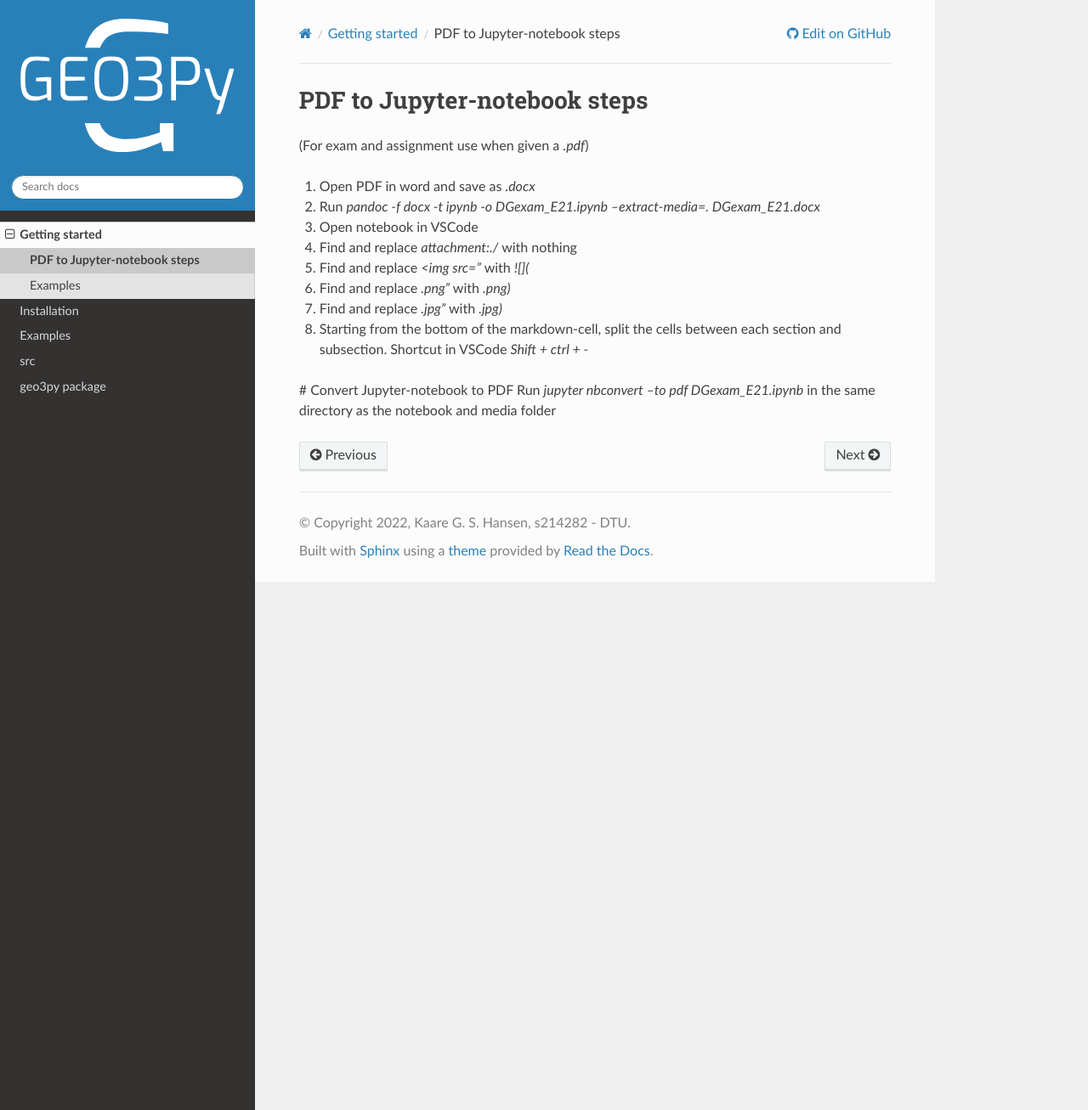
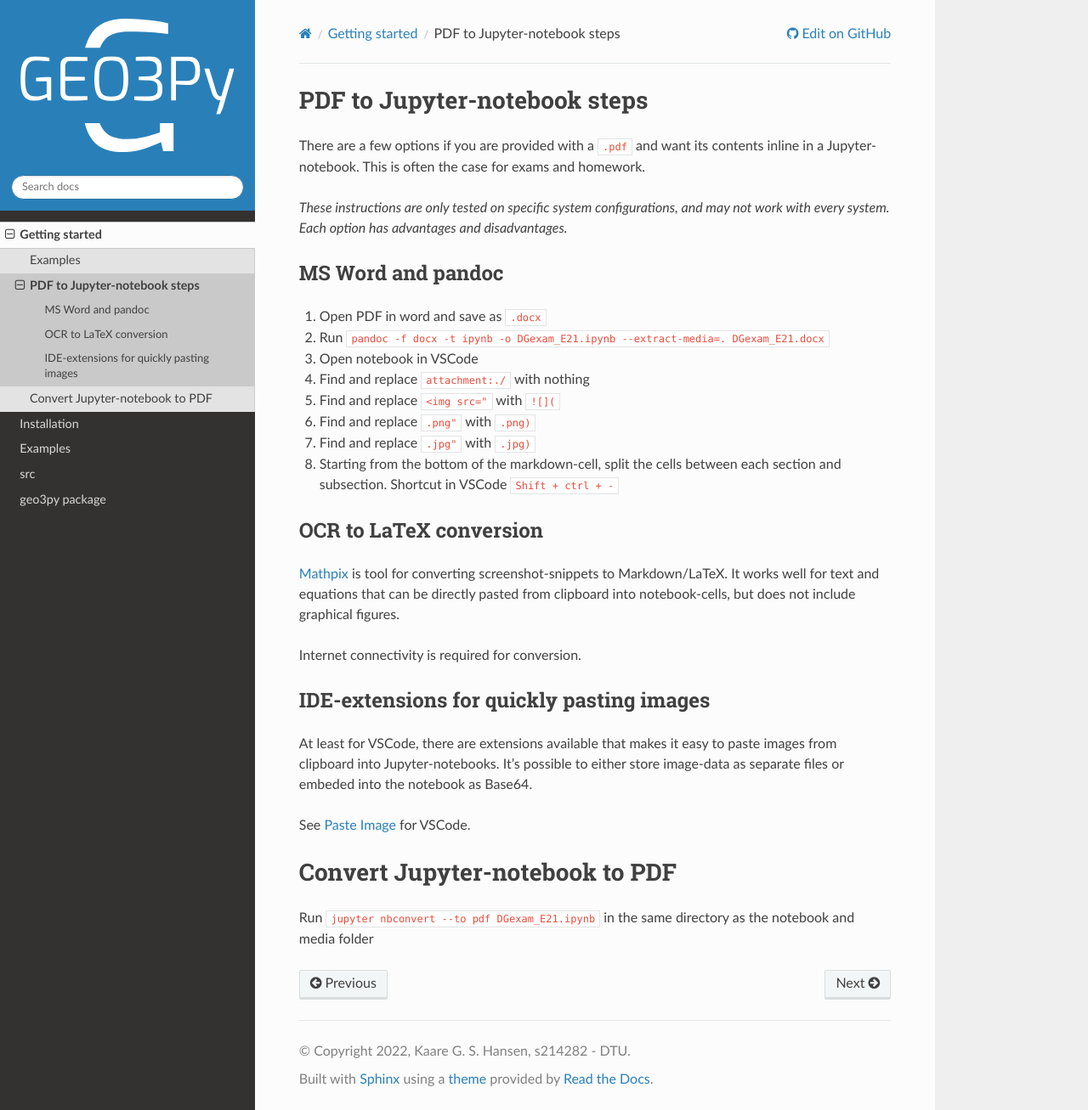
Before and after one commit to KaareH/GEO3Py, a Sphinx documentation site: the page built from docs/source/PDF-Conversion.rst, in a window 1280 px wide and 1307 px high. Shown: the whole window at 85% size. Built offline with Sphinx 7.4.7 and the Read the Docs theme 2.0.0, drawn with Linux system fonts in a browser that asks for light colours; pages that are not in the unit, such as notebooks, are missing from menus.

Commit message:
Improved instructions

```diff
--- a/docs/source/PDF-Conversion.rst
+++ b/docs/source/PDF-Conversion.rst
@@ -1,18 +1,38 @@
 PDF to Jupyter-notebook steps
-=============================
+===============================
+
+There are a few options if you are provided with a ``.pdf`` and want its contents inline in a Jupyter-notebook.
+This is often the case for exams and homework.
+
+*These instructions are only tested on specific system configurations, and may not work with every system. Each option has advantages and disadvantages.*
 
 
-(For exam and assignment use when given a `.pdf`)
+MS Word and pandoc
+----------------------
+1. Open PDF in word and save as ``.docx``
+2. Run ``pandoc -f docx -t ipynb -o DGexam_E21.ipynb --extract-media=. DGexam_E21.docx``
+3. Open notebook in VSCode
+4. Find and replace ``attachment:./`` with nothing
+5. Find and replace ``<img src="`` with ``![](``
+6. Find and replace ``.png"`` with ``.png)``
+7. Find and replace ``.jpg"`` with ``.jpg)``
+8. Starting from the bottom of the markdown-cell, split the cells between each section and subsection. Shortcut in VSCode ``Shift + ctrl + -``
 
-1. Open PDF in word and save as `.docx`
-2. Run `pandoc -f docx -t ipynb -o DGexam_E21.ipynb --extract-media=. DGexam_E21.docx`
-3. Open notebook in VSCode
-4. Find and replace `attachment:./` with nothing
-5. Find and replace `<img src="` with `![](`
-6. Find and replace `.png"` with `.png)`
-7. Find and replace `.jpg"` with `.jpg)`
-8. Starting from the bottom of the markdown-cell, split the cells between each section and subsection. Shortcut in VSCode `Shift + ctrl + -`
+OCR to LaTeX conversion
+-------------------------
+`Mathpix <https://mathpix.com/>`_ is tool for converting screenshot-snippets to Markdown/LaTeX.
+It works well for text and equations that can be directly pasted from clipboard into notebook-cells, but does not include graphical figures.
+
+Internet connectivity is required for conversion.
 
 
-# Convert Jupyter-notebook to PDF
-Run `jupyter nbconvert --to pdf DGexam_E21.ipynb` in the same directory as the notebook and media folder
+IDE-extensions for quickly pasting images
+----------------------------------------------
+At least for VSCode, there are extensions available that makes it easy to paste images from clipboard into Jupyter-notebooks.
+It's possible to either store image-data as separate files or embeded into the notebook as Base64.
+
+See `Paste Image <https://marketplace.visualstudio.com/items?itemName=mushan.vscode-paste-image>`_ for VSCode.
+
+Convert Jupyter-notebook to PDF
+==================================
+Run ``jupyter nbconvert --to pdf DGexam_E21.ipynb`` in the same directory as the notebook and media folder
```
Also changed, not shown: docs/source/guide.rst (+4 -3 lines), docs/source/index.rst (+8 -2 lines), docs/source/install.rst (+15 -2 lines).
